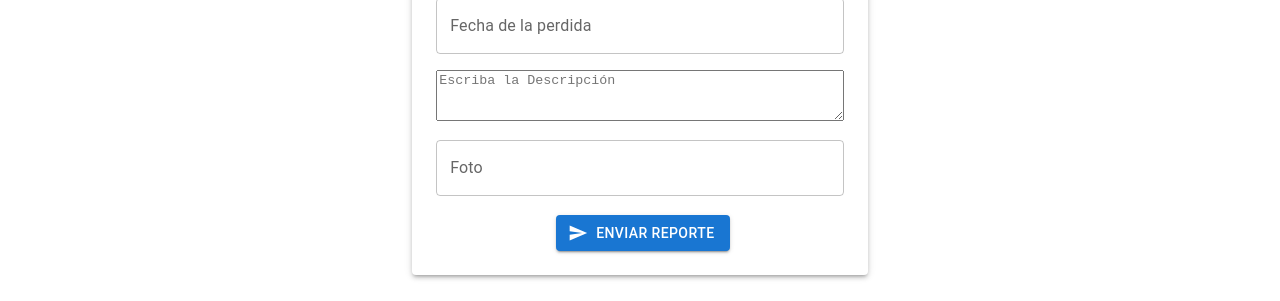
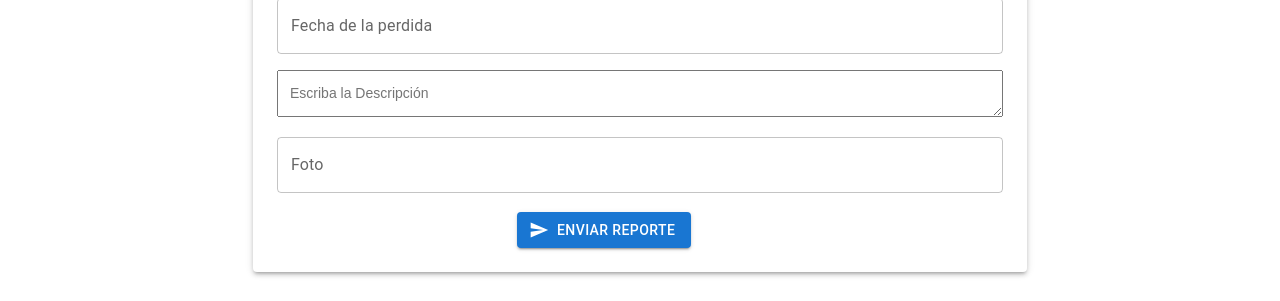
Before and after one commit to leanoviedo/project_final_vitejs, a React (Vite) app: page /LandingPage in a window 1280 px wide. Shown: the part 437-738 px from the top of the page. Built offline with nearby package versions, Linux system fonts and the light colour scheme; no server answers.

Commit message:
the style in textarea was corrected

```diff
--- a/src/components/LandingPage.tsx
+++ b/src/components/LandingPage.tsx
@@ -12,10 +12,10 @@ import {
   OutlinedInput,
   TextField,
   Card,
-  TextareaAutosize,
   FormHelperText,
   Snackbar,
   Alert,
+  TextareaAutosize,
 } from "@mui/material";
 import { Send as SendIcon } from "@mui/icons-material";
 import AirportServices from "../services/AirportServices";
@@ -25,7 +25,34 @@ import { useAppDispatch, useAppSelector } from "../redux/hooks";
 import LostObject, { setLostObjectData } from "../redux/slices/lostObjectSlice"
 import CustomNavbar from "./CustomNavbar";
 import { selectRegistrationData } from "../redux/slices/RegistrationSlices";
+import { styled } from '@mui/system';
+import { blue } from "@mui/material/colors";
 
+const StyledTextarea = styled(TextareaAutosize)(
+  ({ theme }) => `
+    width: 700px;
+    font-family: IBM Plex Sans, sans-serif;
+    font-size: 0.875rem;
+    font-weight: 400;
+    line-height: 1.5;
+    padding: 12px;
+
+
+
+    &:hover {
+      border-color: ${blue[900]};
+    }
+
+    &:focus {border-color: ${blue[800]};
+      box-shadow: 0 0 0 1px ${theme.palette.mode === 'dark' ? blue[500] : blue[200]};
+
+
+    // firefox
+    &:focus-visible {
+      outline: 0;
+    }
+  `,
+);
 interface LostObject {
   country: string;
   city: string;
@@ -219,6 +246,7 @@ const LandingPage = () => {
     dispatch(setLostObjectData(selectData));
   };
 
+
   return (
     <Grid container alignContent="center"
       justifyContent="center"
@@ -309,34 +337,29 @@ const LandingPage = () => {
               <FormHelperText sx={errorStyles}>{dateError}</FormHelperText>
             </Grid>
             <Grid item marginTop={2}>
-              <FormControl fullWidth >
-                <TextareaAutosize
+
+              <StyledTextarea
+
+                aria-label="minimum height"
+
                 id="description"
                 name="description"
                 value={lostObject.description}
                 onChange={handleDescriptionChange}
-                  minRows={3}
-                  aria-label="Demo input"
                 placeholder="Escriba la Descripción"
-
               />
               <FormHelperText sx={errorStyles}>{descriptionError}</FormHelperText>
-              </FormControl>
             </Grid>
             <Grid item marginTop={2}>
-              <FormControl fullWidth>
               <TextField
-
                 fullWidth
                 id="photo"
                 label="Foto"
                 name="photo"
                 value={lostObject.photo}
                 onChange={handlePhotoChange}
-
               />
               <FormHelperText sx={errorStyles}>{photoError}</FormHelperText>
-              </FormControl>
             </Grid>
             <Grid item >
               <Button
@@ -344,7 +367,7 @@ const LandingPage = () => {
                 variant="contained"
                 color="primary"
                 startIcon={<SendIcon />}
-                sx={{ mt: 2, ml: 15 }}
+                sx={{ mt: 2, ml: 30 }}
               >
                 Enviar reporte
               </Button>
```
Lines whose indentation alone changed are shown as unchanged.
